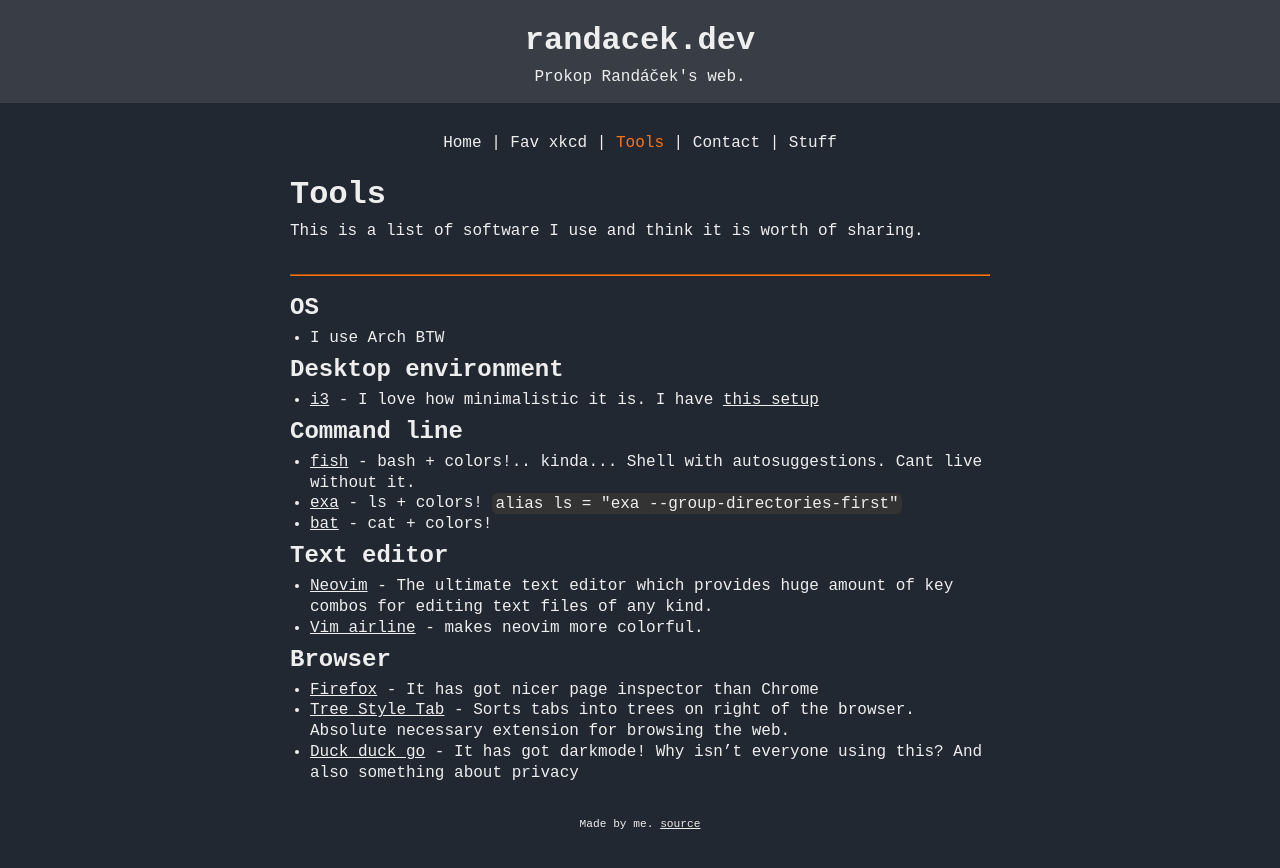
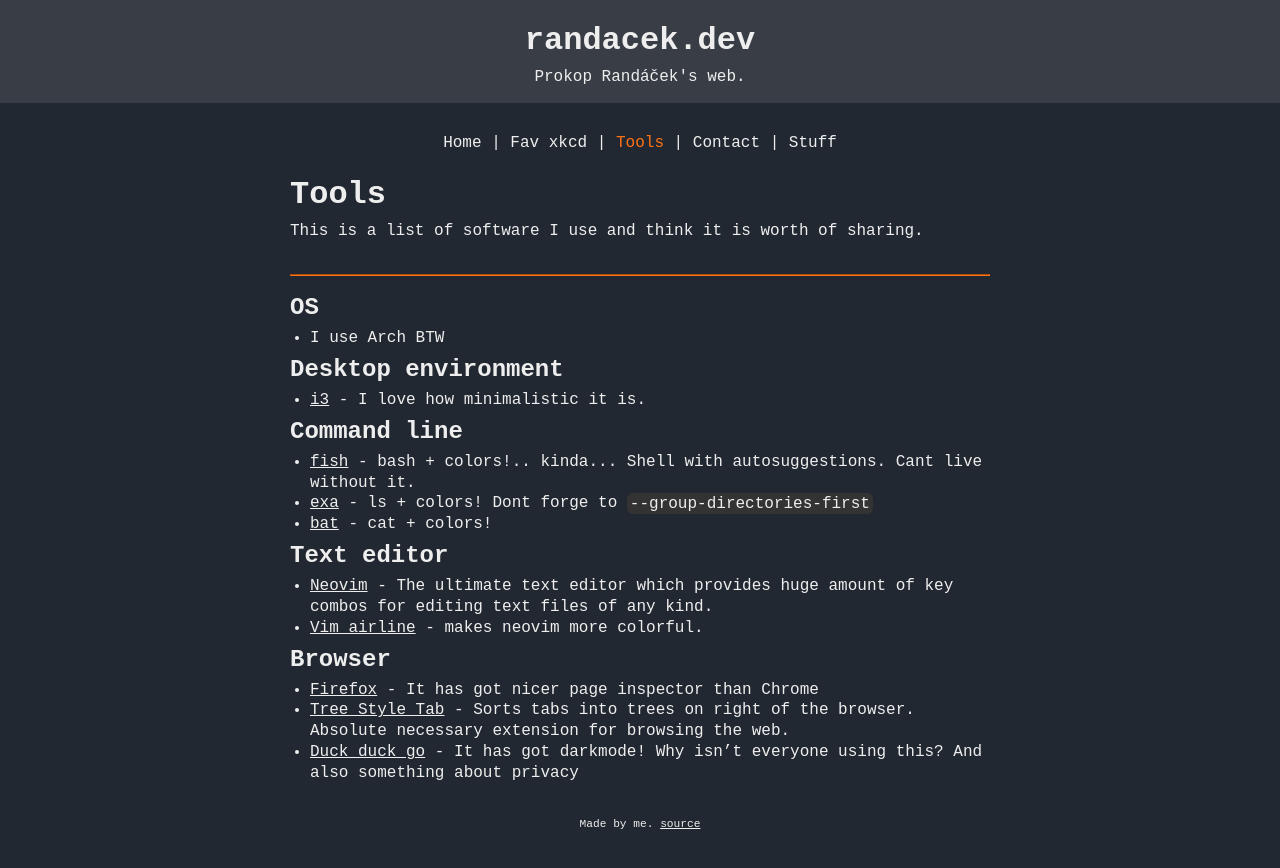
Before and after one commit to ProkopRandacek/randacek.dev, a Jekyll site: the page built from content/tools.md, in a window 1280 px wide. Shown: the top 868 px of the page. Built offline with Jekyll 4.4.1, drawn with Linux system fonts in a browser that asks for light colours.

Commit message:
tools update

```diff
--- a/content/tools.md
+++ b/content/tools.md
@@ -14,12 +14,12 @@
 
 ## Desktop environment
 
-- [i3](https://i3wm.org/) - I love how minimalistic it is. I have [this setup](/assets/setup.png)
+- [i3](https://i3wm.org/) - I love how minimalistic it is.
 
 ## Command line
 
 - [fish](https://fishshell.com) - bash + colors!.. kinda\.\.\. Shell with autosuggestions. Cant live without it.
-- [exa](https://the.exa.website) - ls + colors! `alias ls = "exa --group-directories-first"`
+- [exa](https://the.exa.website) - ls + colors! Dont forge to `--group-directories-first`
 - [bat](https://github.com/sharkdp/bat) - cat + colors!
 
 ## Text editor
```
